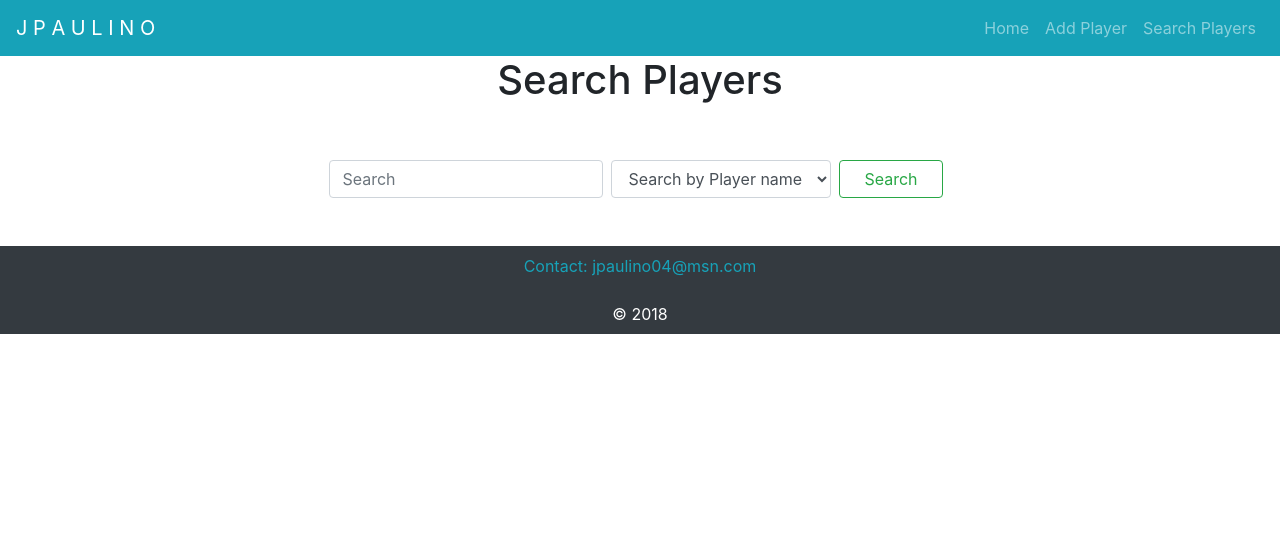
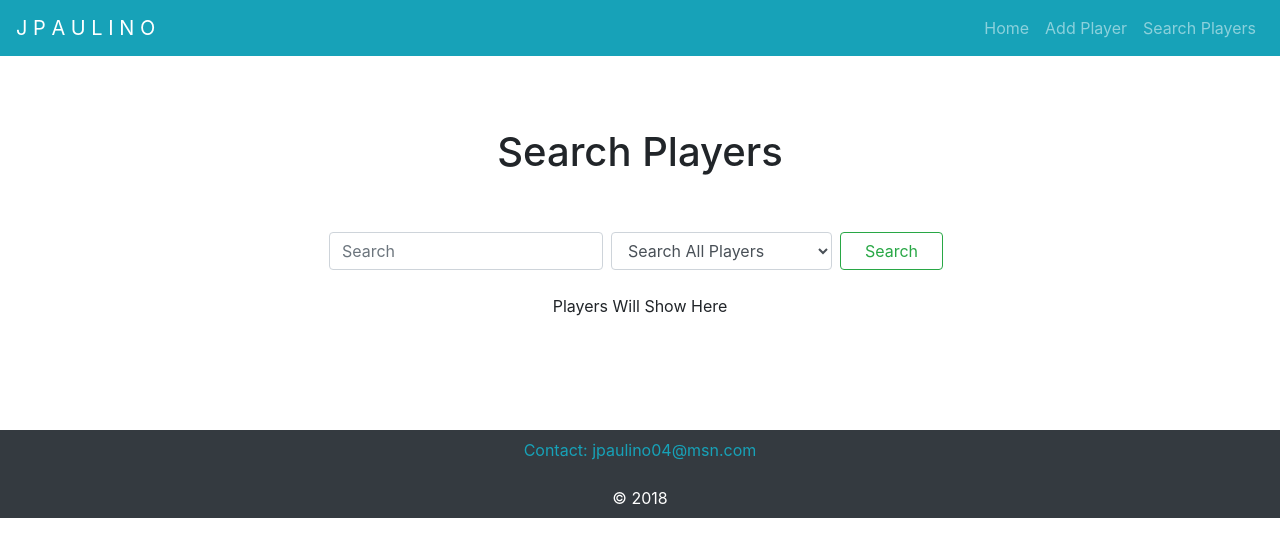
Before and after one commit to jpaulino04/players, a React (Create React App) app in the folder client/: page /players/search in a window 1280 px wide. Shown: the top 556 px of the page. Built offline with nearby package versions, Linux system fonts and the light colour scheme.

Commit message:
Added mysql, axios, and first search all players query

```diff
--- a/client/src/components/players/SearchPlayers.js
+++ b/client/src/components/players/SearchPlayers.js
@@ -2,24 +2,55 @@ import React, { Component } from 'react'
 import axios from "axios";
 
 export default class SearchPlayers extends Component {
+    state = {
+        players: [],
+        showPlayers: false
+    }
+    onSubmit = (e)=> {
+        e.preventDefault();
+        axios.get('/players/search')
+            .then(res =>{
+                this.setState({players: res.data})
+                this.setState({showPlayers: !this.state.showPlayers})
+            })
+    }
+
+
+
   render() {
     return (
-      <div className="row ">
-        <div className="col-12">
+      <div className="row py-5">
+        <div className="col-12 mt-4">
             <h1 className="text-center">
                 Search Players
             </h1>
         </div>
 
-        <div className="col-8 mx-auto my-5">
-            <form className="form-inline my-2 my-lg-0 d-block text-center">
-                <input className="form-control mr-sm-2" type="text" placeholder="Search"/>
-                <select class="form-control form-control-md">
-                    <option>Search by Player name</option>
-                    <option>Search by team</option>
+        <div className="col-8 mx-auto my-5 text-center">
+            <form onSubmit={this.onSubmit} className="form-inline my-2 my-lg-0 d-block text-center">
+                <input
+                    className="form-control mr-sm-2"
+                    name="search"
+                    type="text"
+                    placeholder="Search"
+                />
+                <select className="form-control form-control-md">
+                    <option>Search All Players</option>
+                    <option>Search By Player name</option>
+                    <option>Search By team</option>
                 </select>
-                <button class="btn btn-outline-success my-2 my-sm-0 mx-2 px-4" type="submit">Search</button>
+                <button className="btn btn-outline-success my-2 my-sm-0 mx-2 px-4" type="submit">Search</button>
             </form>
+
+            {this.state.showPlayers ?
+                <div className="text-center mt-3">
+                    {this.state.players.map(player=>(
+                        <p className="lead" key={player.IdPlayer}>{player.Name} {player.Last_Name}</p>
+                    ))}
+                </div> : (
+
+                <div> <p className="muted text-center mt-4">Players Will Show Here</p></div>
+            )}
         </div>
       </div>
     )
--- a/client/src/context.js
+++ b/client/src/context.js
@@ -11,54 +11,7 @@ export default class Provider extends Component {
         super(props)
 
         this.state = {
-            players : [
-                {
-                    id: 1,
-                    name : "Jose",
-                    last : "Paulino",
-                    avatar: "https://s3.amazonaws.com/uifaces/faces/twitter/bpartridge/128.jpg",
-                    age  : 32,
-                    RBIs : 54,
-                    HRuns : 22
-                },
-                {
-                    id: 2,
-                    name : "Marky",
-                    last : "Rodriguez",
-                    avatar: "https://s3.amazonaws.com/uifaces/faces/twitter/alek_djuric/128.jpg",
-                    age  : 30,
-                    RBIs : 56,
-                    HRuns : 22
-                },
-                {
-                    id: 3,
-                    name : "Nefty",
-                    last : "Ureña",
-                    avatar: "https://s3.amazonaws.com/uifaces/faces/twitter/amayvs/128.jpg",
-                    age  : 31,
-                    RBIs : 54,
-                    HRuns : 20
-                },
-                {
-                    id: 4,
-                    name : "Ricky",
-                    last : "Mosquea",
-                    avatar: "https://s3.amazonaws.com/uifaces/faces/twitter/d00maz/128.jpg",
-                    age  : 19,
-                    RBIs : 28,
-                    HRuns : 14
-                },
-                {
-                    id: 5,
-                    name : "Pedro",
-                    last : "Aracena",
-                    avatar: "https://s3.amazonaws.com/uifaces/faces/twitter/theonlyzeke/128.jpg",
-                    age  : 26,
-                    RBIs : 32,
-                    HRuns : 18
-                }
-
-            ]
+            players : []
         }
 
         this.dispatch = action => {
```
Also changed, not shown: 1 other file (tests, documents, lock files or other folders).
